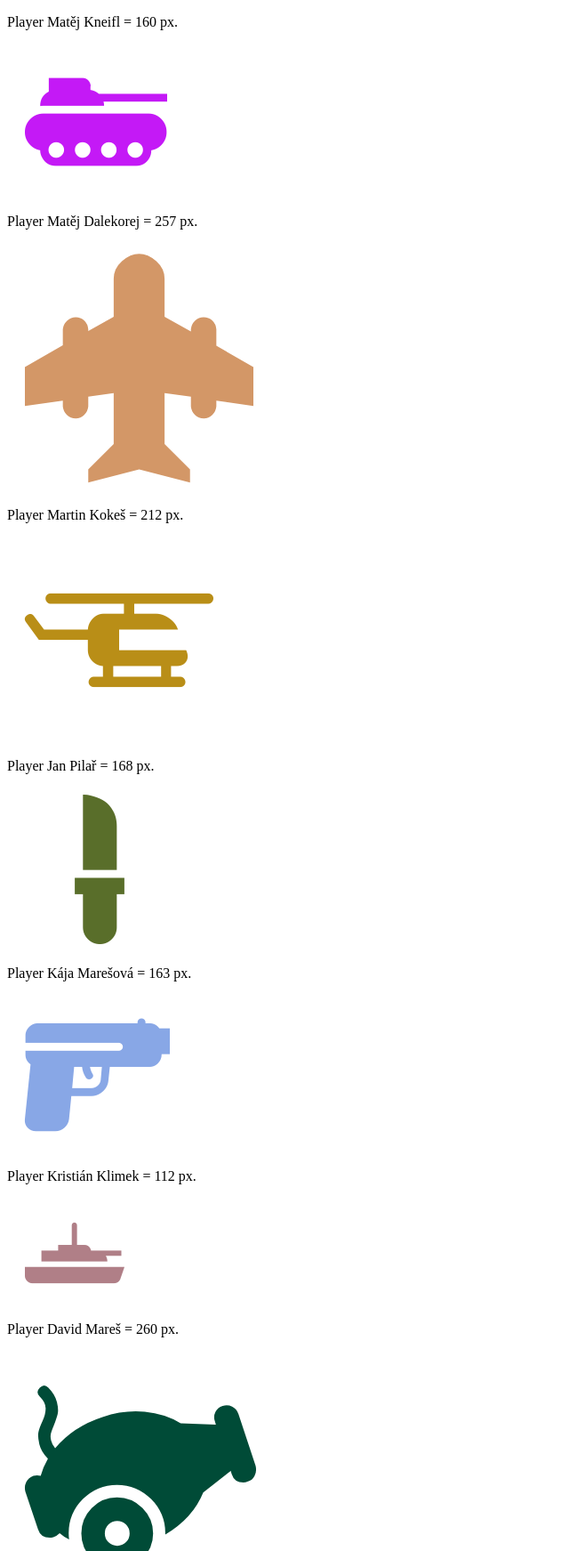
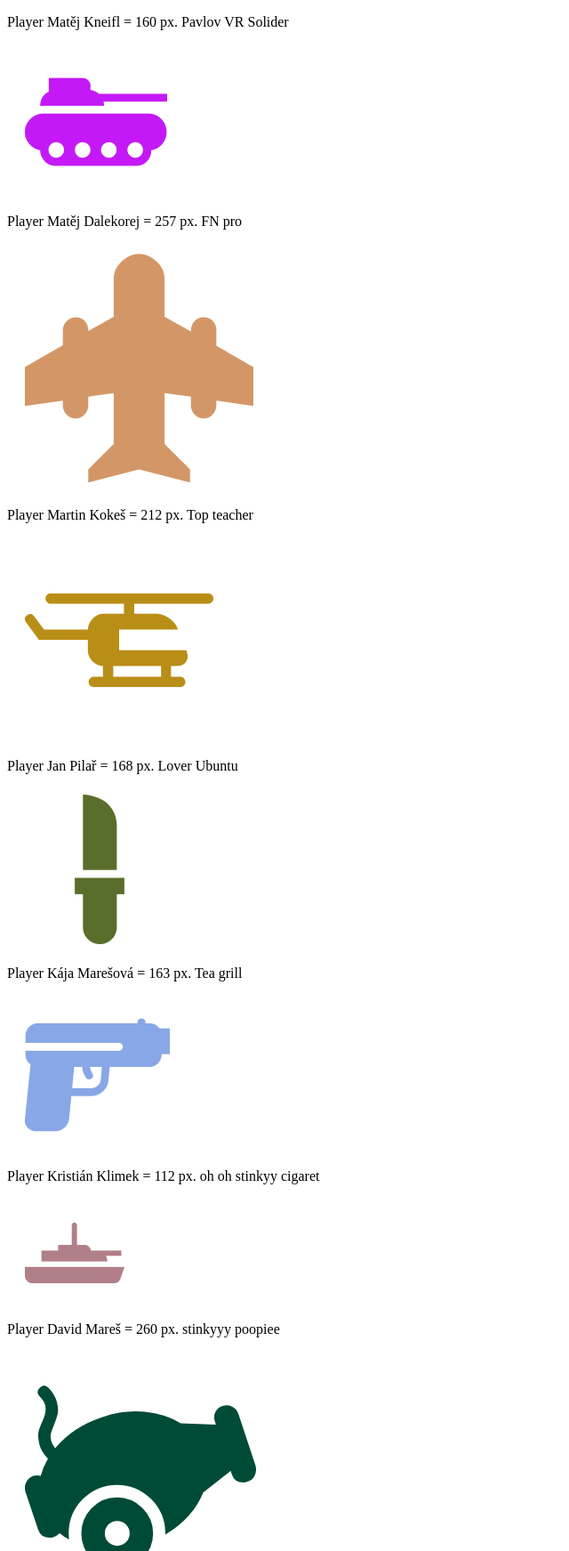
Before and after one commit to KnefiCZ/wp4-01, a PHP site: page / in a window 1280 px wide. Shown: the top 1743 px of the page at 89% size, without its empty margins (0-640 px from the left). Run offline with PHP 8.4, Linux system fonts and the light colour scheme.

Commit message:
htfo(DESCRIPTION(:DXD
deskripšnx:))))))))))))

```diff
--- a/classes/Player.php
+++ b/classes/Player.php
@@ -7,8 +7,9 @@ class Player
     private $size;
     private $id;
     private $icon;
+    private $description;
 
-    public function __construct($name, $id, $icon, $color = "NONE", $size = 0) {
+    public function __construct($name, $id, $icon, $description, $color = "NONE", $size = 0) {
         if ($size <= 0) {
             $size = rand(100, 300);
         }
@@ -23,6 +24,7 @@ class Player
         $this->size = $size;
         $this->id = $id;
         $this->icon = $icon;
+        $this->description = $description;
     }
 
     public function getName() {
@@ -40,7 +42,12 @@ class Player
     public function getId() {
         return $this->id;
     }
-    public function getIcon(Type $var = null) {
+
+    public function getIcon() {
         return $this->icon;
     }
+
+    public function getDescription() {
+        return $this->description;
+    }
 }
--- a/index.php
+++ b/index.php
@@ -2,18 +2,20 @@
     require_once "classes" . DIRECTORY_SEPARATOR . "Player.php";
 
     $players = array (
+        //----------------------------------------------------------------------
         //Player can choose from 7 ICONS
         //  for exapmle: tank, cannon, fighter-plane-1, helicopter
         //
-        //           NAME           SHORT   ICON
-        new Player("Matěj Kneifl", "makn", "tank"),
-        new Player("Matěj Dalekorej", "mada", "fighter-plane-1"),
-        new Player("Martin Kokeš", "mako", "helicopter"),
-        new Player("Jan Pilař", "japi", "knife"),
-        new Player("Kája Marešová", "kama", "pistol"),
-        new Player("Kristián Klimek", "krkl", "ship"),
-        new Player("David Mareš", "dama", "cannon")
-);
+        //           NAME             SHORT   ICON                DESCRIPTION
+        new Player("Matěj Kneifl",    "makn", "tank",            "Pavlov VR Solider"),
+        new Player("Matěj Dalekorej", "mada", "fighter-plane-1", "FN pro"),
+        new Player("Martin Kokeš",    "mako", "helicopter",      "Top teacher"),
+        new Player("Jan Pilař",       "japi", "knife",           "Lover Ubuntu"),
+        new Player("Kája Marešová",   "kama", "pistol",          "Tea grill"),
+        new Player("Kristián Klimek", "krkl", "ship",            "oh oh stinkyy cigaret"),
+        new Player("David Mareš",     "dama", "cannon",          "stinkyyy poopiee")
+        //----------------------------------------------------------------------
+    );
 ?>
 
 <!DOCTYPE html>
@@ -55,8 +57,9 @@
         <div class="row">
             <?php
                 foreach ($players as $player) {
+
                     //        Matej Kneifl                       =         500
-                    ?><p>Player <?php echo $player->getName();?> = <?php echo $player->getSize();?> px.</p>
+                    ?><p>Player <?php echo $player->getName();?> = <?php echo $player->getSize();?> px. <?php echo $player->getDescription();?></p>
                     <div class="">
                         <span class="flaticon-<?php echo $player->getIcon();?> player-<?php echo $player->getId(); ?>" style="color:<?php echo $player->getColor();?> ;"></span>
                     </div>
@@ -68,14 +71,6 @@
 
         $highestSize = 0;
         $winnerName = "None";
-    /*
-        for ($i=0; $i < count($players) ; $i++) {
-            if ($player->getSize() > $highestSize) {
-                $highestSize = $player->getSize();
-            }
-        }
-        echo $highestSize;
-    */
         foreach ($players as $player) {
             if ($player->getSize() > $highestSize) {
                 $highestSize = $player->getSize();
@@ -83,7 +78,7 @@
             }
 
         }
-        echo "Výherce je : " .  $winnerName . " s velikostí = " . $highestSize . " px.";
+        echo "<b>Výherce je : " .  $winnerName . " s velikostí = " . $highestSize . " px.</b>";
     ?>
 </body>
 </html>
```
